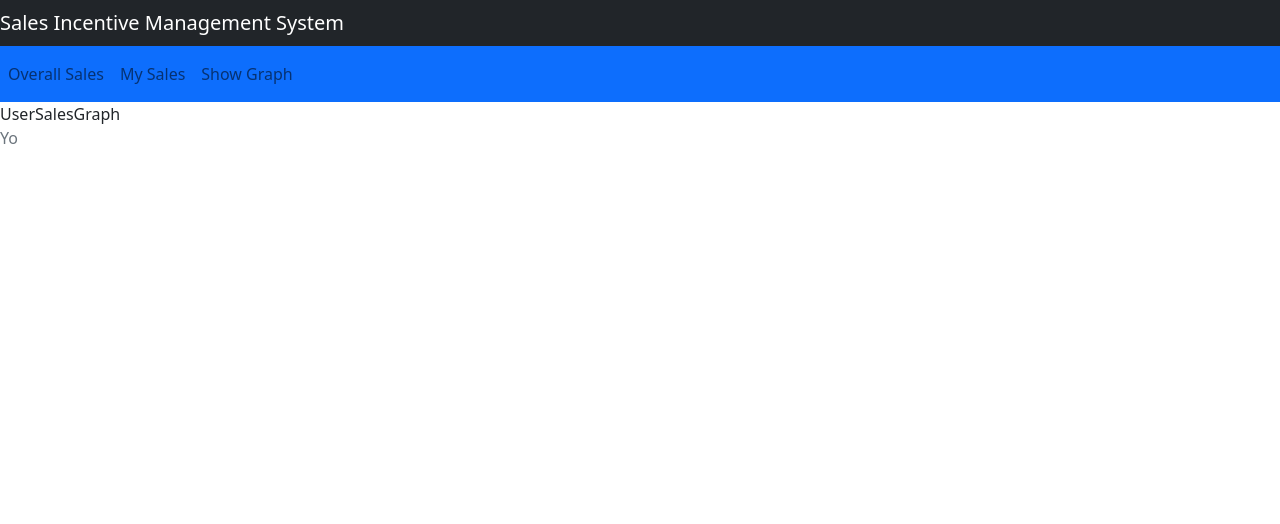
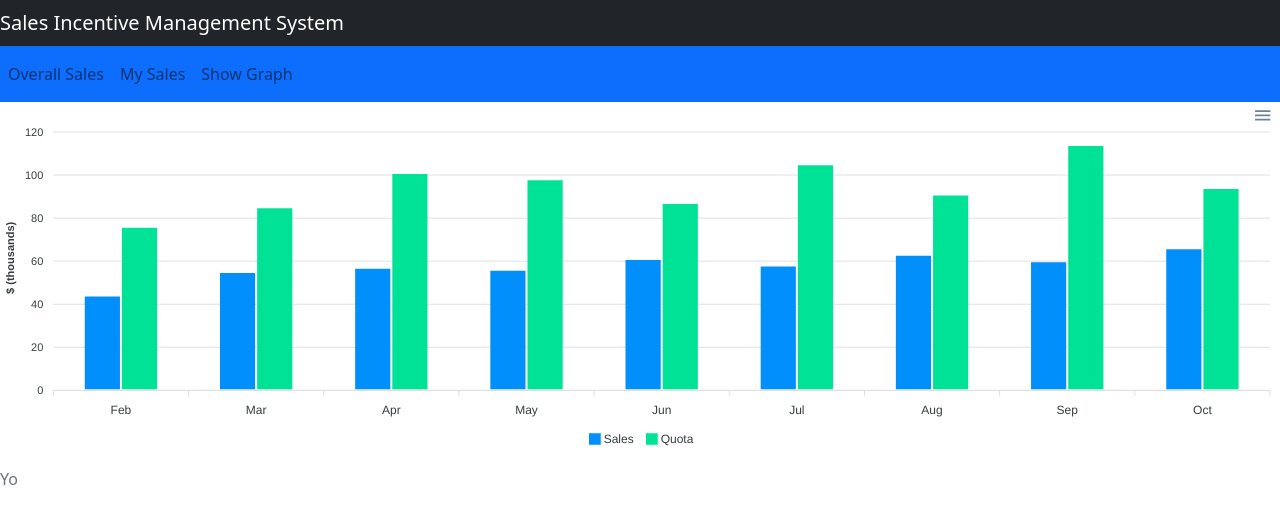
Before and after one commit to ibizabroker/sales-incentive-management-platform, a React (Create React App) app in the folder simp-frontend/: page /user/showgraph in a window 1280 px wide. Shown: the top 524 px of the page. Built offline with nearby package versions, Linux system fonts and the light colour scheme.

Commit message:
Update UserSalesGraph.jsx

```diff
--- a/simp-frontend/src/components/UserSalesGraph.jsx
+++ b/simp-frontend/src/components/UserSalesGraph.jsx
@@ -1,15 +1,73 @@
 import React, { Component } from 'react'
+import ReactApexChart from 'react-apexcharts'
+
 import UserNavbar from './UserNavbar'
 
+
 export default class UserSalesGraph extends Component {
-  render() {
-    return (
-        <div>
-            <UserNavbar/>
+    constructor(props) {
+      super(props);
+
+      this.state = {
+
+        series: [{
+          name: 'Sales',
+          data: [44, 55, 57, 56, 61, 58, 63, 60, 66]
+        }, {
+          name: 'Quota',
+          data: [76, 85, 101, 98, 87, 105, 91, 114, 94]
+        }],
+        options: {
+          chart: {
+            type: 'bar',
+            height: 350
+          },
+          plotOptions: {
+            bar: {
+              horizontal: false,
+              columnWidth: '55%',
+              endingShape: 'rounded'
+            },
+          },
+          dataLabels: {
+            enabled: false
+          },
+          stroke: {
+            show: true,
+            width: 2,
+            colors: ['transparent']
+          },
+          xaxis: {
+            categories: ['Feb', 'Mar', 'Apr', 'May', 'Jun', 'Jul', 'Aug', 'Sep', 'Oct'],
+          },
+          yaxis: {
+            title: {
+              text: '$ (thousands)'
+            }
+          },
+          fill: {
+            opacity: 1
+          },
+          tooltip: {
+            y: {
+              formatter: function (val) {
+                return "$ " + val + " thousands"
+              }
+            }
+          }
+        },
+      };
+    }
+
+
+    render() {
+        return (
             <div>
-                UserSalesGraph
+                <UserNavbar />
+                <div id="chart">
+                    <ReactApexChart options={this.state.options} series={this.state.series} type="bar" height={350} />
+                </div>
             </div>
-        </div>
-    )
-  }
+        );
+    }
 }
```
